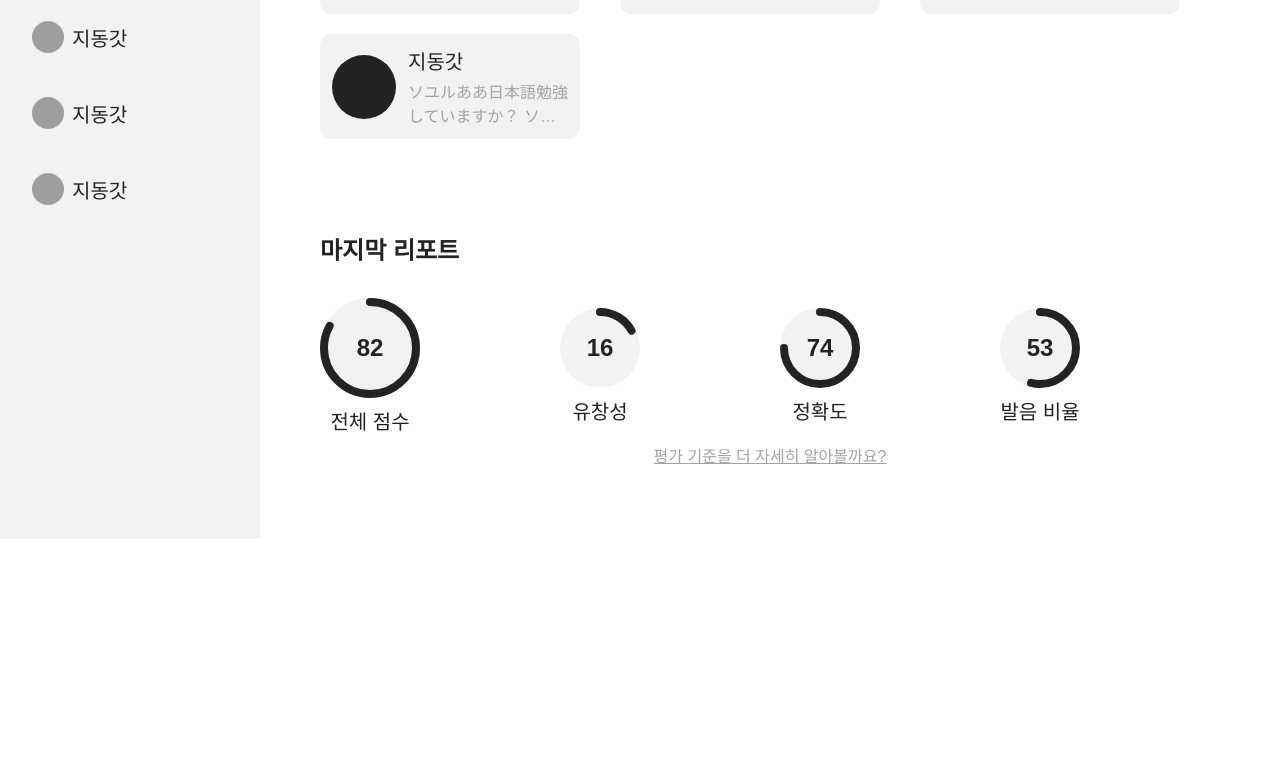
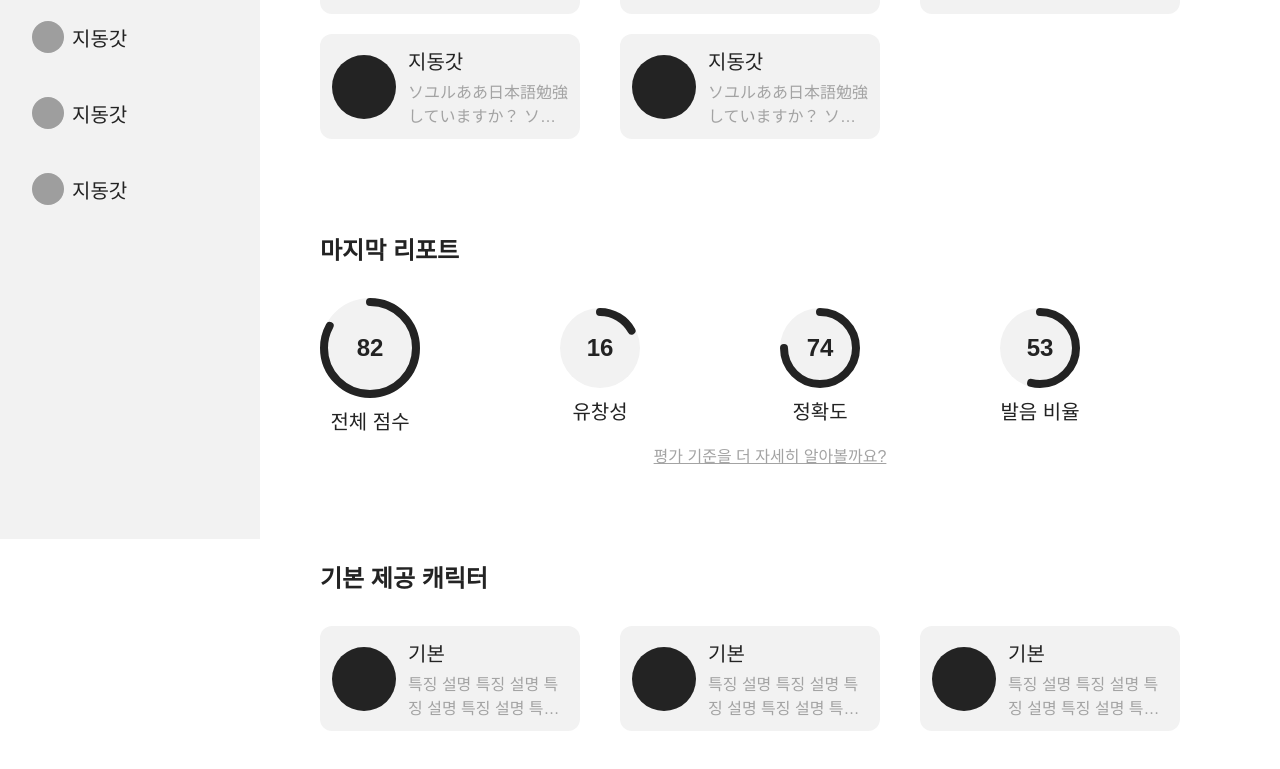
Before and after one commit to zegiha/tomo-frontend, a React (Vite) app: page / in a window 1280 px wide. Shown: the part 261-1030 px from the top of the page. Before the commit the page ends 800 px from the top, so only its background shows below. Built offline with nearby package versions, Linux system fonts and the light colour scheme; grey boxes are pictures that could not be loaded; a web font is replaced by a local one.

Commit message:
makeNewCharacter

```diff
--- a/src/pages/Home.tsx
+++ b/src/pages/Home.tsx
@@ -4,7 +4,7 @@ import {Row12} from "@components/atomic/rowAndColumns/Row.tsx";
 import {homeStyle} from "@styles/index";
 import {ReportScore} from "@/components/report";
 
-function CharacterItem() {
+function CharacterItem({title, subTitle}: {title: string, subTitle: string}) {
   return (
     <Row12
       width="max-content"
@@ -15,10 +15,8 @@ function CharacterItem() {
     >
       <div style={{width: "64px", height: "64px", borderRadius: "64px", backgroundColor: "var(--gray900)"}}/>
       <Col4>
-        <span className="text-m-20">지동갓</span>
-        <div className={`${homeStyle.characterItemContents} text-m-16`}>
-          ソユルああ日本語勉強していますか？ ソユルああ日本語勉強していますか？
-        </div>
+        <span className="text-m-20">{title}</span>
+        <div className={`${homeStyle.characterItemContents} text-m-16`}>{subTitle}</div>
       </Col4>
     </Row12>
   );
@@ -29,7 +27,7 @@ function RecentlyTalkedCharacter() {
     <Col32>
       <span className="text-s-24">최근 대화한 캐릭터!</span>
       <div className={homeStyle.characterContainer}>
-        {Array.from(Array(4)).map((_, i) => (<CharacterItem key={i} />))}
+        {Array.from(Array(5)).map((_, i) => (<CharacterItem key={i} title={"지동갓"} subTitle={"ソユルああ日本語勉強していますか？ ソユルああ日本語勉強していますか？"} />))}
       </div>
     </Col32>
   );
@@ -55,6 +53,27 @@ function LastReport() {
 
 
 
+function DefaultCharacter() {
+  return (
+    <Col32>
+      <span className="text-s-24">기본 제공 캐릭터</span>
+      <div className={homeStyle.characterContainer}>
+        {Array.from(Array(3)).map((_, i) => (<CharacterItem key={i} title="기본" subTitle="특징 설명 특징 설명 특징 설명 특징 설명 특징 설명 특징 설명 " />))}
+      </div>
+    </Col32>
+  );
+}
+
+
+
+function MakeNewCharacter() {
+  return (
+    <>{/*ToDo*/}</>
+  );
+}
+
+
+
 function Home() {
   return (
     <Col92
@@ -64,6 +83,8 @@ function Home() {
     >
       <RecentlyTalkedCharacter />
       <LastReport />
+      <DefaultCharacter />
+      <MakeNewCharacter />
     </Col92>
   );
 }
--- a/src/pages/Root.tsx
+++ b/src/pages/Root.tsx
@@ -13,11 +13,13 @@ import {appStyle, sidebarStyle} from "@styles/index";
 
 function Header() {
   return (
+    <div style={{position: "sticky", top: "0", right: "0", width: "100%"}}>
       <Row0
         justifyContent="center"
         width="100%"
         padding="0 20px"
         borderBottom="1px solid var(--gray600)"
+        backgroundColor="white"
       >
         <RowSpacebetween
           width="100%"
@@ -38,6 +40,7 @@ function Header() {
           </Link>
         </RowSpacebetween>
       </Row0>
+    </div>
   );
 }
 
--- a/src/styles/root/app.module.css
+++ b/src/styles/root/app.module.css
@@ -1,17 +1,7 @@
 .container {
   display: flex;
   width: 100%;
-  position: relative;
+  /*width: calc(100% - 260px);*/
+  /*margin-top: 56px;*/
+  /*margin-left: 260px;*/
 }
-
-.sidebarContainer {
-  display: flex;
-  flex-direction: column;
-
-  width: 100%;
-  height: 100vh;
-  padding: 20px;
-}
-.profileContainer {
-
-}
--- a/src/styles/root/sidebar.module.css
+++ b/src/styles/root/sidebar.module.css
@@ -1,4 +1,7 @@
 .sidebarContainer {
+  position: sticky;
+  top: 0;
+
   display: flex;
   flex-shrink: 0;
   flex-direction: column;
```
Lines whose indentation alone changed are shown as unchanged.
